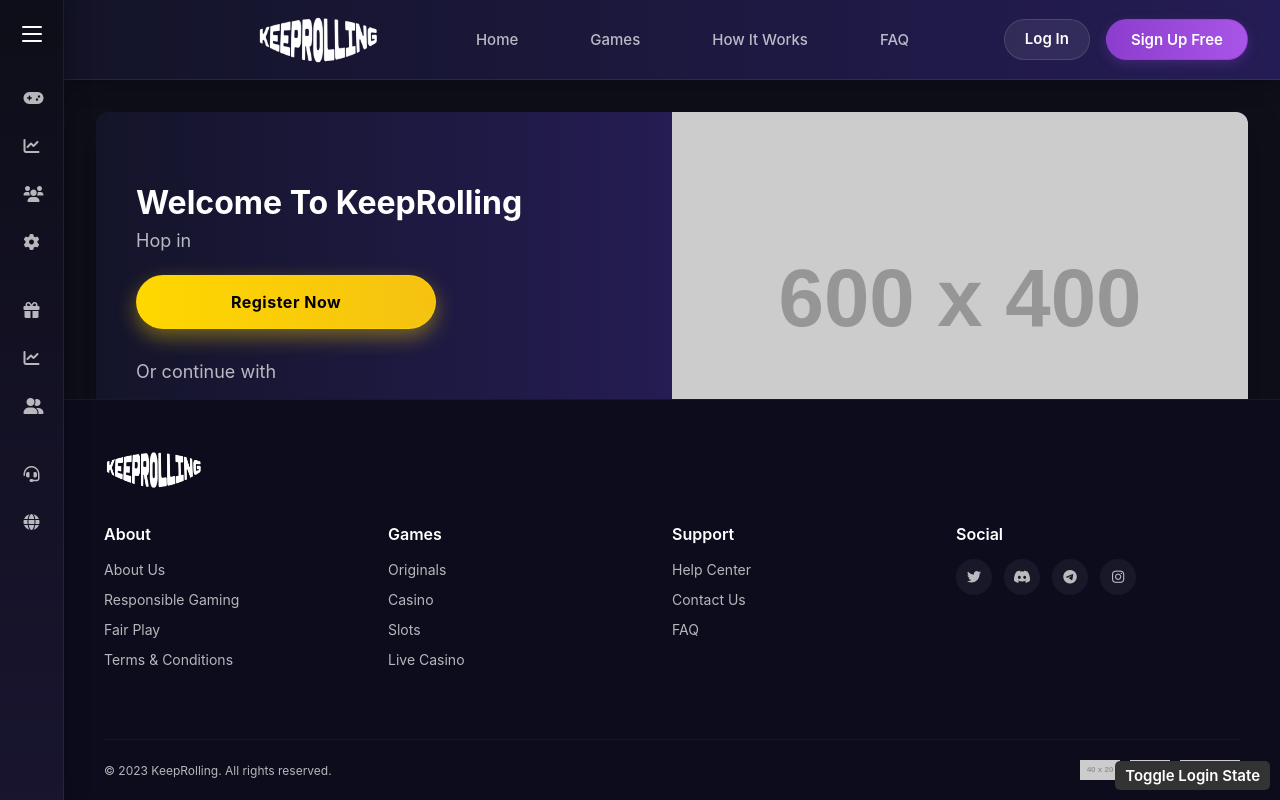
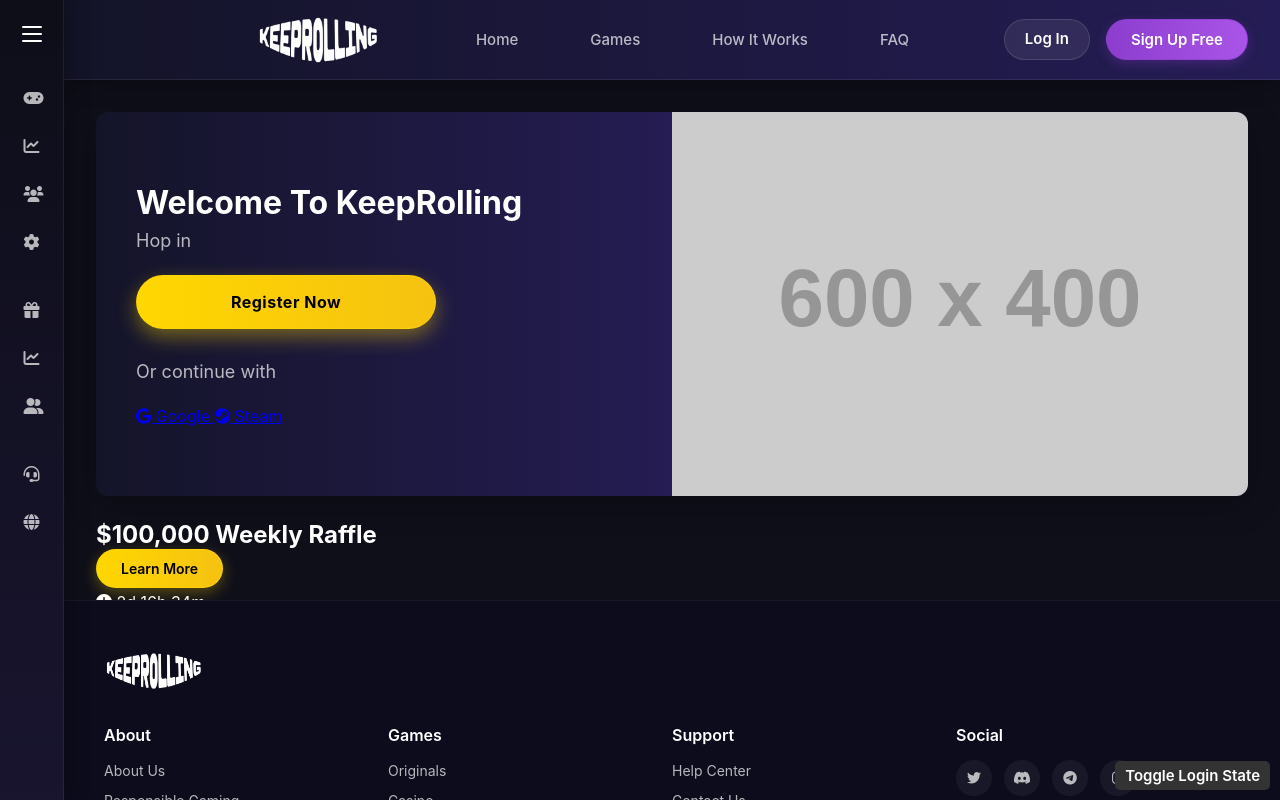
Before and after one commit to BusyDenis/GamblingWebsite_BusyJan_BusyDenis, a plain HTML site: page index.html in a window 1280 px wide. Drawn offline with Linux system fonts and the light colour scheme; placeholder pictures from the web are drawn by us.

```diff
--- a/index.html
+++ b/index.html
@@ -525,6 +525,7 @@
             background: var(--dark-bg);
             position: relative;
             flex: 1;
+            min-height: calc(100vh - 80px - 200px); /* Ensure main content has sufficient height */
             overflow-y: auto;
         }
 
```
